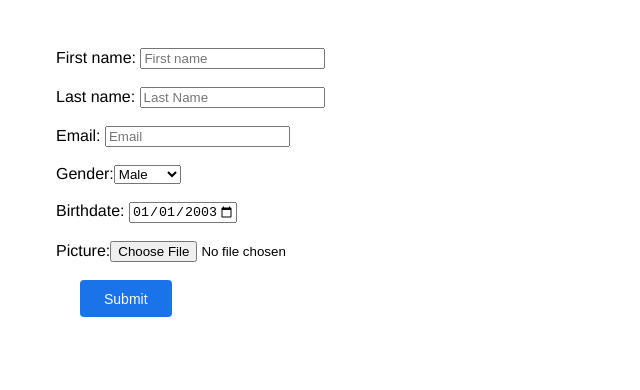
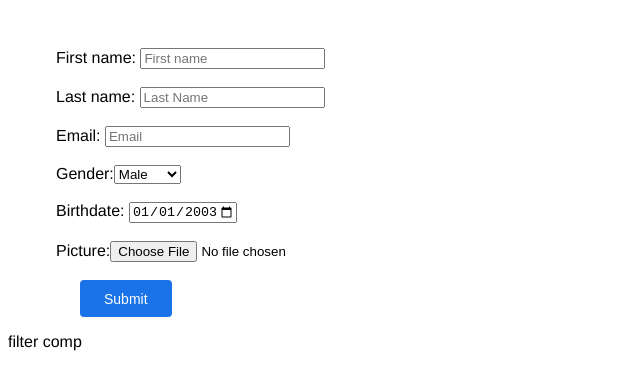
Before and after one commit to AlexandraPuchianu/ManagementSystemVueApp, a Vue app in the folder management-system-app/: page / in a window 1280 px wide. Shown: the top 390 px of the page, without its empty margins (0-640 px from the left). Built offline with nearby package versions, Linux system fonts and the light colour scheme.

Commit message:
Imported FilterComponent  in main component.

```diff
--- a/management-system-app/src/App.vue
+++ b/management-system-app/src/App.vue
@@ -1,16 +1,19 @@
 <template>
   <div id="app">
     <FormComponent/>
+    <FilterComponent/>
   </div>
 </template>
 
 <script>
 import FormComponent from './components/FormComponent.vue'
+import FilterComponent from './components/FilterComponent.vue'
 
 export default {
   name: 'App',
   components: {
-    FormComponent
+    FormComponent,
+    FilterComponent
   }
 }
 </script>
```
